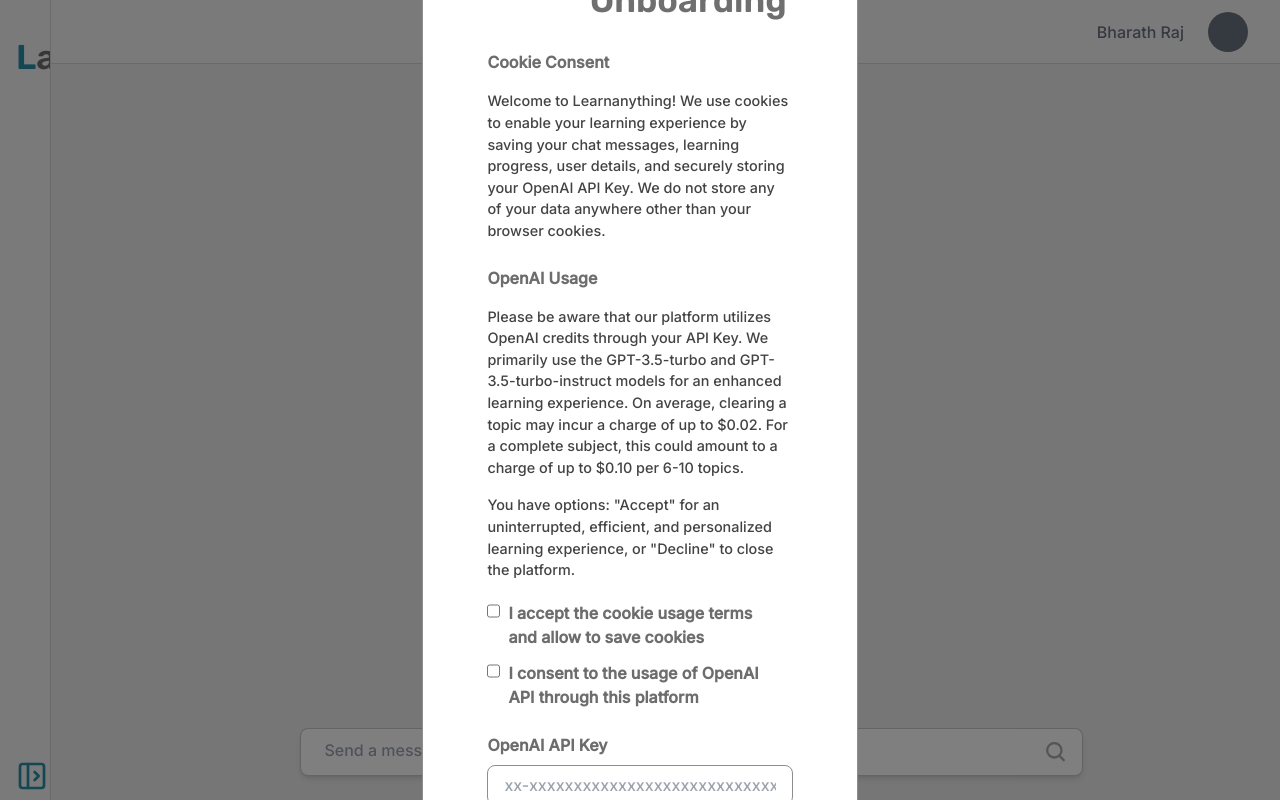
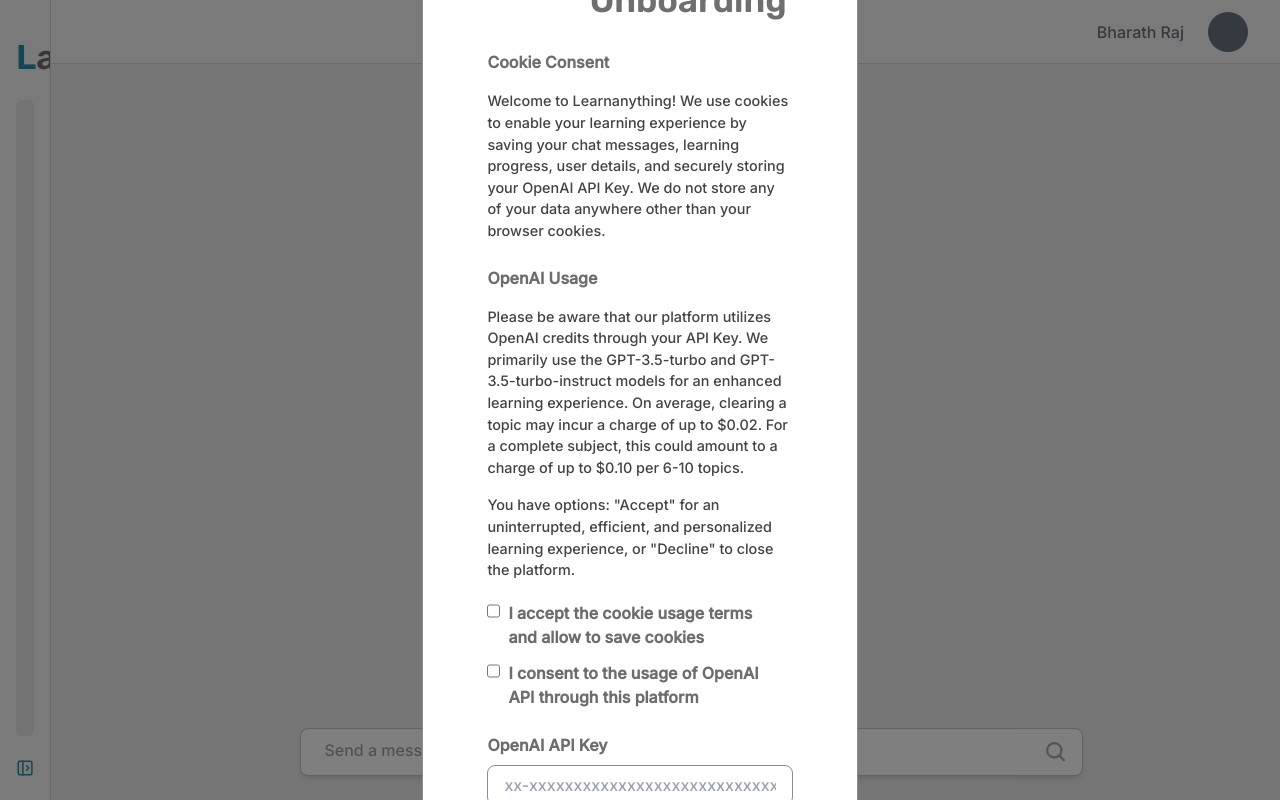
Before and after one commit to bharathraj-v/learn-anything, a Next.js app in the folder frontend/: page / in a window 1280 px wide. Built offline with nearby package versions, Linux system fonts and the light colour scheme.

Commit message:
update sidebar ui

```diff
--- a/frontend/components/Sidebar.jsx
+++ b/frontend/components/Sidebar.jsx
@@ -226,10 +226,13 @@
                         L<span className="text-[#6F6F6F]">a</span>
                     </h1>
 
+                    <div className="h-full flex bg-[#e7e7e7] rounded-md my-4 w-full">
+                    </div>
+
                     {
                         // a button to expand the sidebar
-                        <div>
-                            <button className="fixed bottom-0 justify-center mt-4 w-full h-12 " onClick={() => setShowSidebar(!showSidebar)}>
+                        <div className="flex bg-b justify-center w-full bottom-0">
+                            <button className=" flex bottom-0 justify-center w-full h-12 " onClick={() => setShowSidebar(!showSidebar)}>
                                 <svg
                                     xmlns="http://www.w3.org/2000/svg"
                                     width={32}
```
